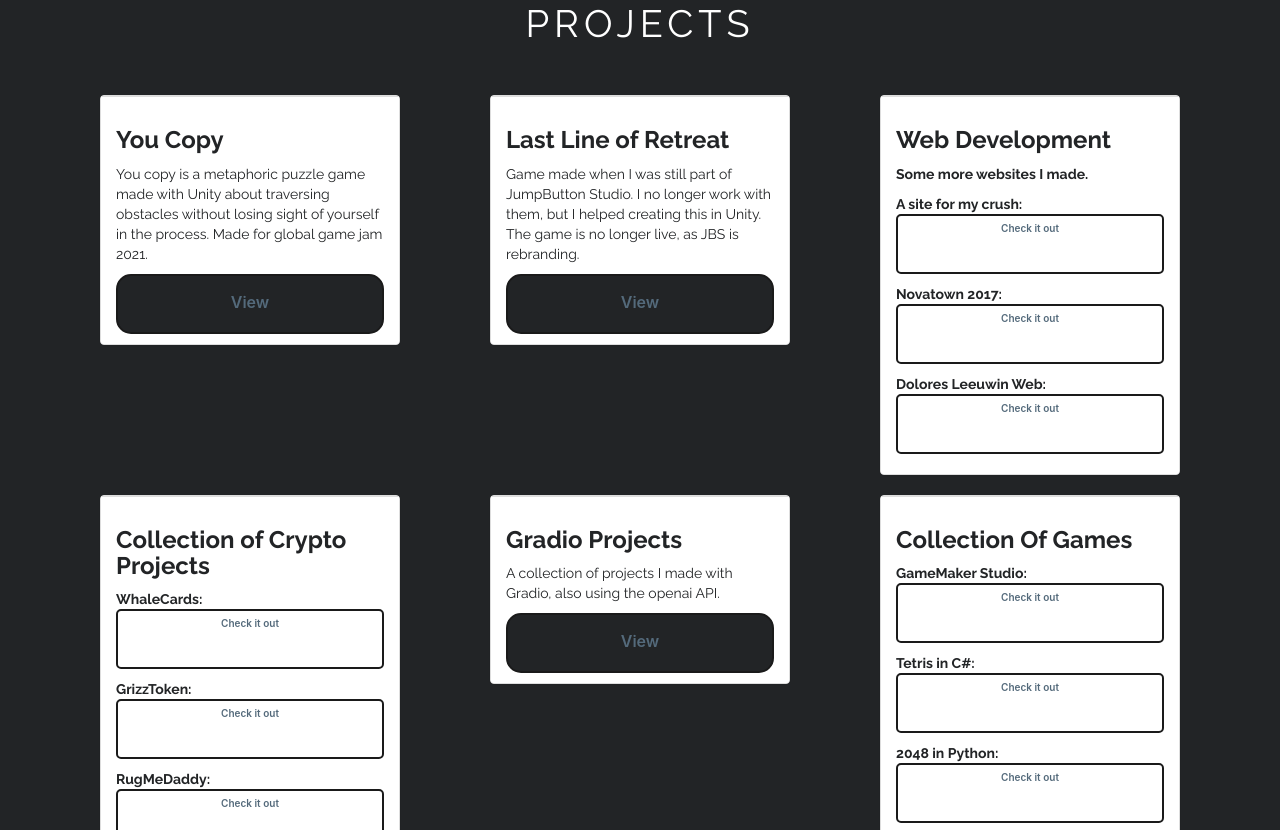
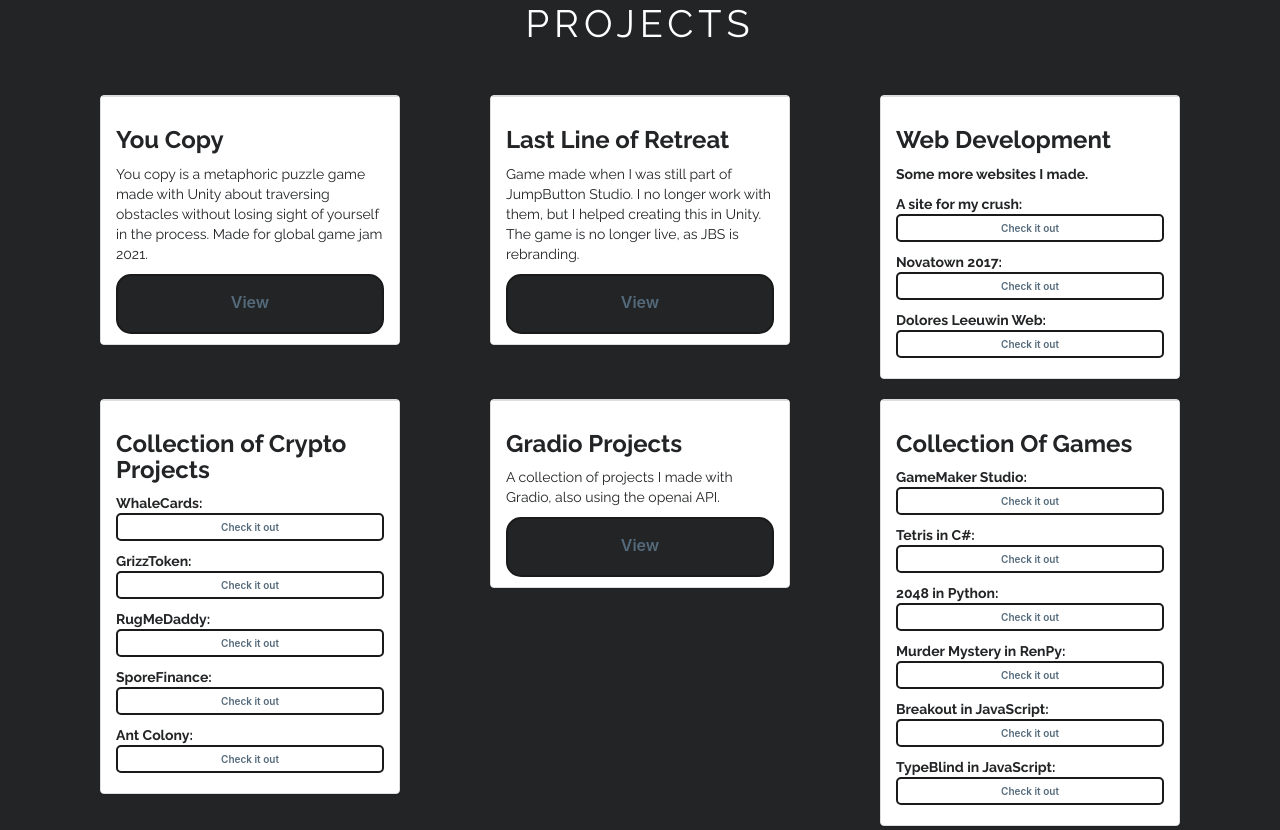
Before and after one commit to sullyjs/Portfolio-Web, a plain HTML site: page index.html in a window 1280 px wide. Shown: the part 1701-2531 px from the top of the page. Drawn offline with nearby package versions, Linux system fonts and the light colour scheme; a script that the page names is missing; a web font is replaced by a local one.

Commit message:
min height

```diff
--- a/style.css
+++ b/style.css
@@ -413,7 +413,7 @@ a {
   font-weight: 600;
   line-height: normal;
   margin: 0;
-  min-height: 60px;
+  min-height: 0px;
   min-width: 0;
   outline: none;
   padding: 6px 2px;
```
